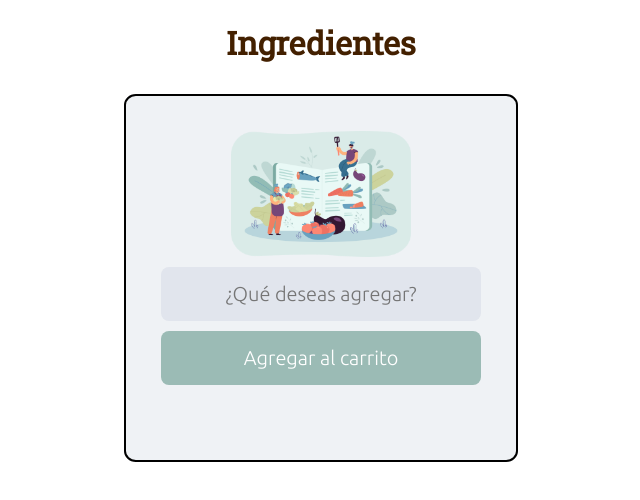
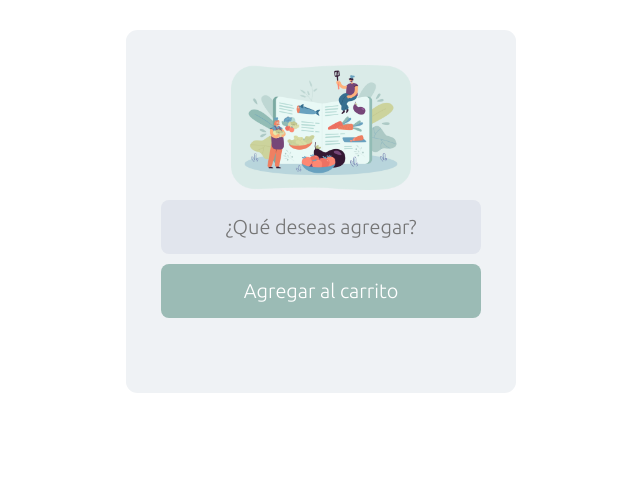
Before and after one commit to DB1703/FirebaseApp, a plain HTML site: page index.html in a window 1280 px wide. Shown: the whole page, without its empty margins (319-959 px from the left). Drawn offline with Linux system fonts and the light colour scheme; no server answers.

Commit message:
Remove border

```diff
--- a/index.html
+++ b/index.html
@@ -20,7 +20,7 @@
 
 </head>
 <body>
-    <h1>Ingredientes</h1>
+    <!-- <h1>Ingredientes</h1> -->
     <div class="container">
             <img src="./img/fireLogoRecurso 1.png" alt="recipe-image">
 
--- a/styles/index.css
+++ b/styles/index.css
@@ -5,10 +5,10 @@ html, body {
     user-select: none;
 }
 
-h1 {
+/* h1 {
     font-family: 'Roboto Slab', serif;
     text-align: center;
-}
+} */
 
 .container{
     display: flex;
@@ -17,7 +17,6 @@ h1 {
     margin: 30px auto;
     background-color: rgb(239, 242, 245);
     padding: 35px;
-    border: 2.5px solid #000;
     border-radius: 3%;
 }
 
```
